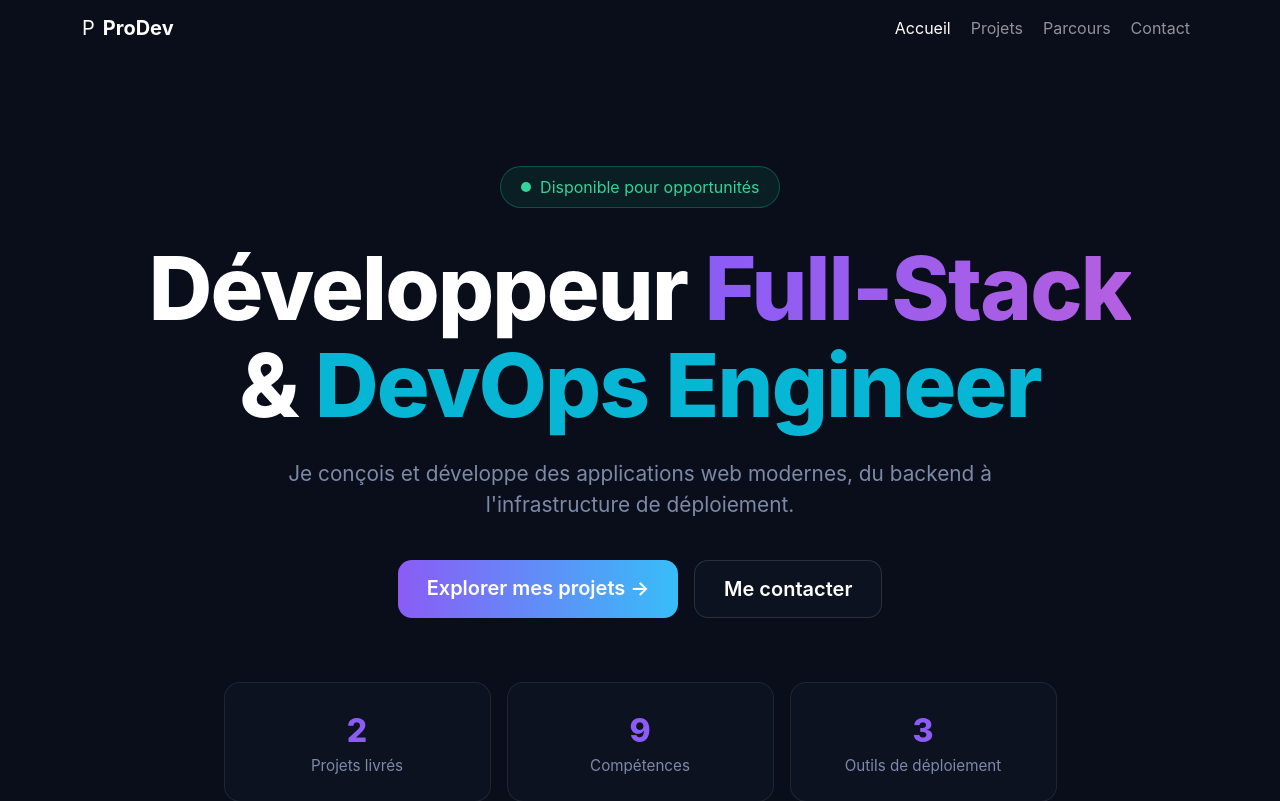
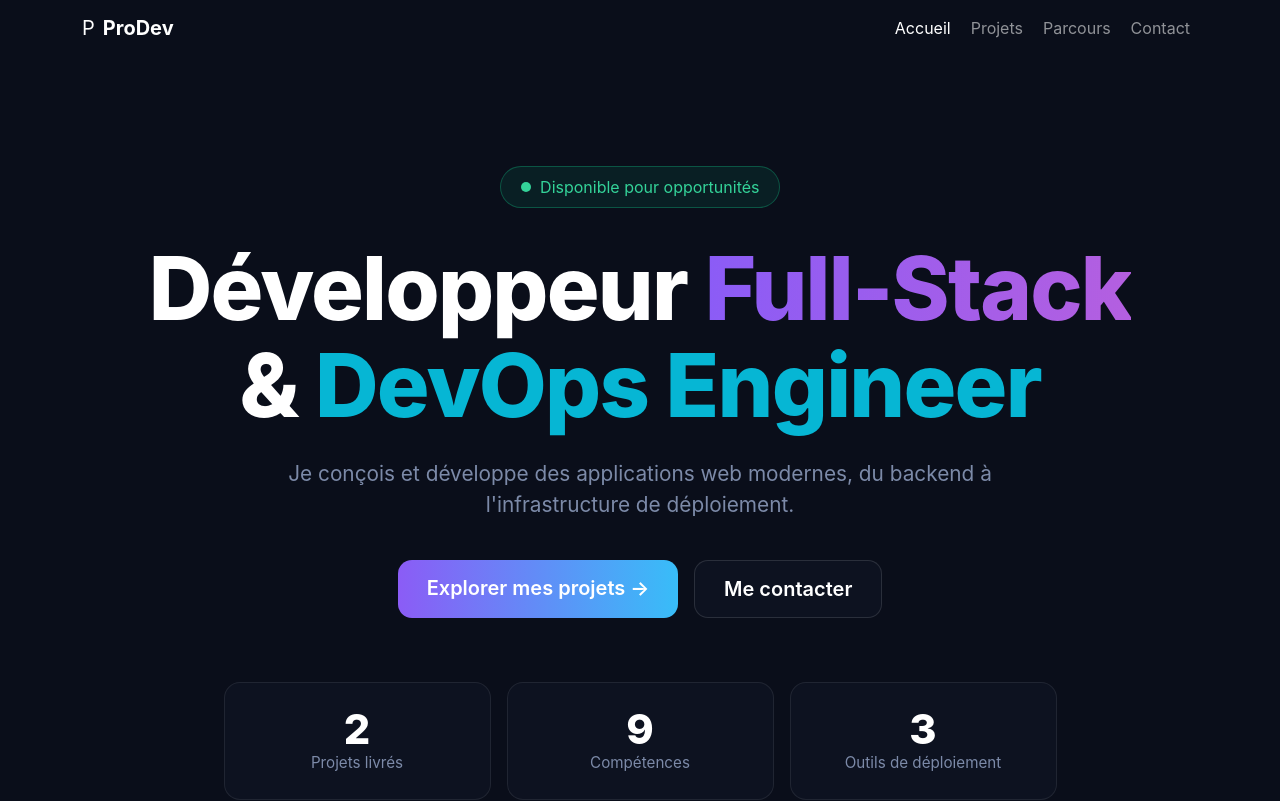
Before and after one commit to priscacoly96-lgtm/portfolio-frontend, a React (Vite) app: page / in a window 1280 px wide. Shown: the top 801 px of the page. Built offline with nearby package versions, Linux system fonts and the light colour scheme.

Commit message:
Accueil : stats avec icônes et vrais chiffres

```diff
--- a/src/index.css
+++ b/src/index.css
@@ -96,10 +96,16 @@ body {
   padding: 1.5rem 1rem;
 }
 
+.stat-icon {
+  display: block;
+  margin: 0 auto 0.6rem;
+}
+
 .stat-value {
-  font-size: 2rem;
+  font-size: 2.6rem;
   font-weight: 800;
-  color: #8b5cf6;
+  line-height: 1.1;
+  color: #fff;
 }
 
 .stat-label {
--- a/src/pages/Home.jsx
+++ b/src/pages/Home.jsx
@@ -1,5 +1,5 @@
 import { Link } from "react-router-dom";
-
+import { ArrowRight, Mail, FolderGit2, Code2, Rocket, Wrench } from "lucide-react";
 const stats = [
   { value: "2", label: "Projets livrés" },
   { value: "9", label: "Compétences" },
```
